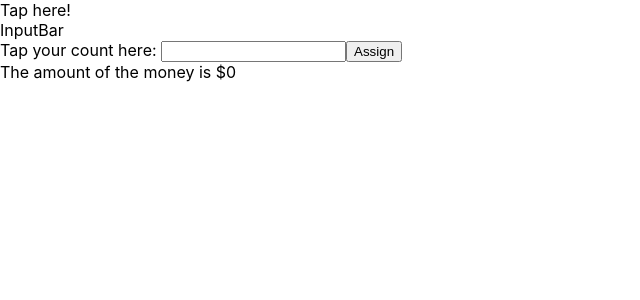
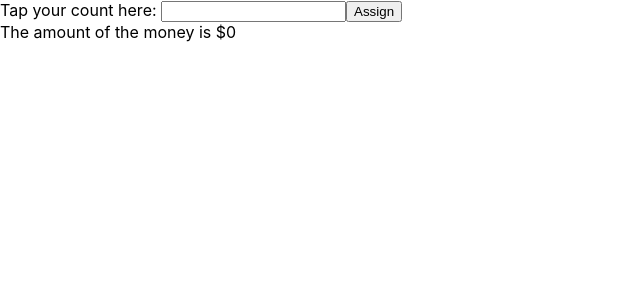
Before and after one commit to YG1022/My_Bill, a React (Create React App) app: page / in a window 1280 px wide. Shown: the top 300 px of the page, without its empty margins (0-640 px from the left). Built offline with nearby package versions, Linux system fonts and the light colour scheme.

Commit message:
chore: remove unused JSX.elements

```diff
--- a/src/App.jsx
+++ b/src/App.jsx
@@ -4,7 +4,6 @@ import InputBar from './components/InputBar';
 function App() {
     return (
         <div>
-            Tap here!
             <InputBar />
         </div>
     );
--- a/src/components/InputBar.jsx
+++ b/src/components/InputBar.jsx
@@ -13,7 +13,6 @@ const InputBar = () => {
 
     return (
         <div>
-            <div>InputBar</div>
             <label htmlFor="Count">Tap your count here: </label>
             <input type="number" className="number-input" data-testid="input-content" />
             <button onClick={assignAmount}>Assign</button>
```
